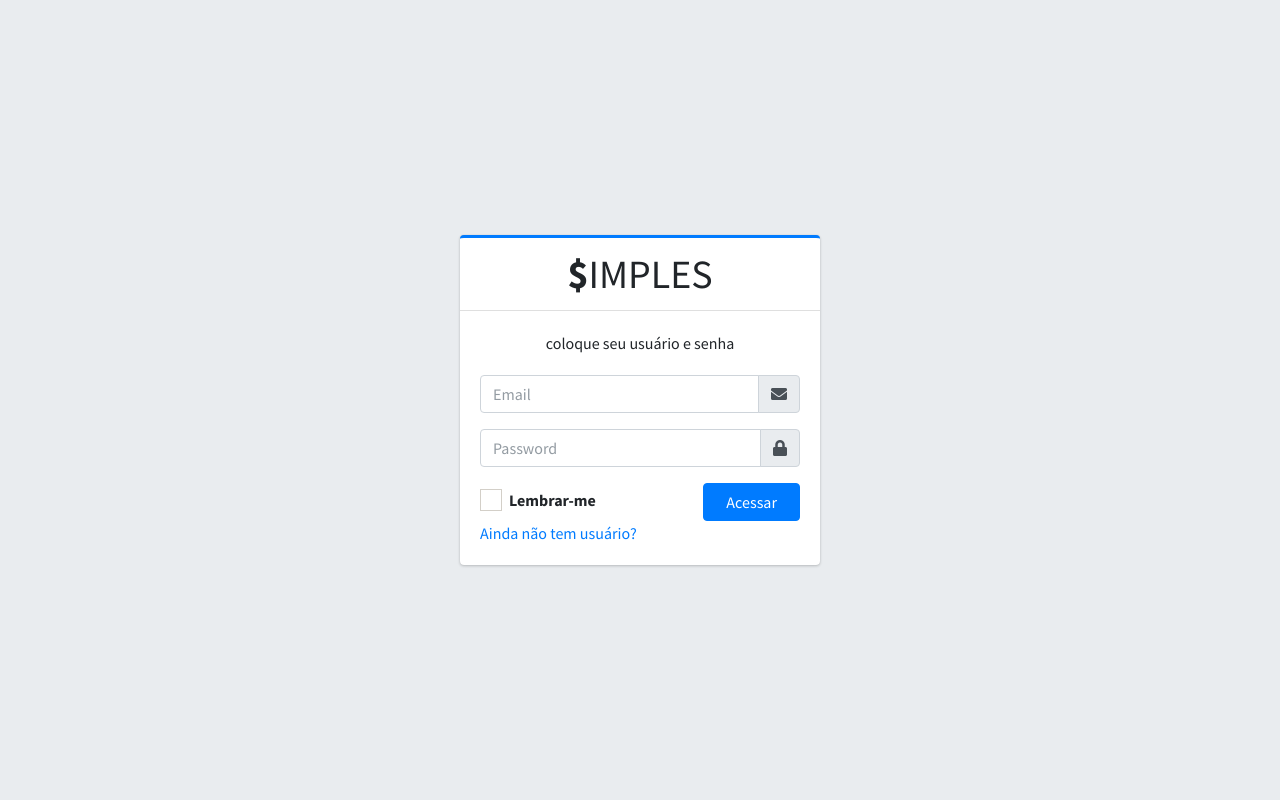
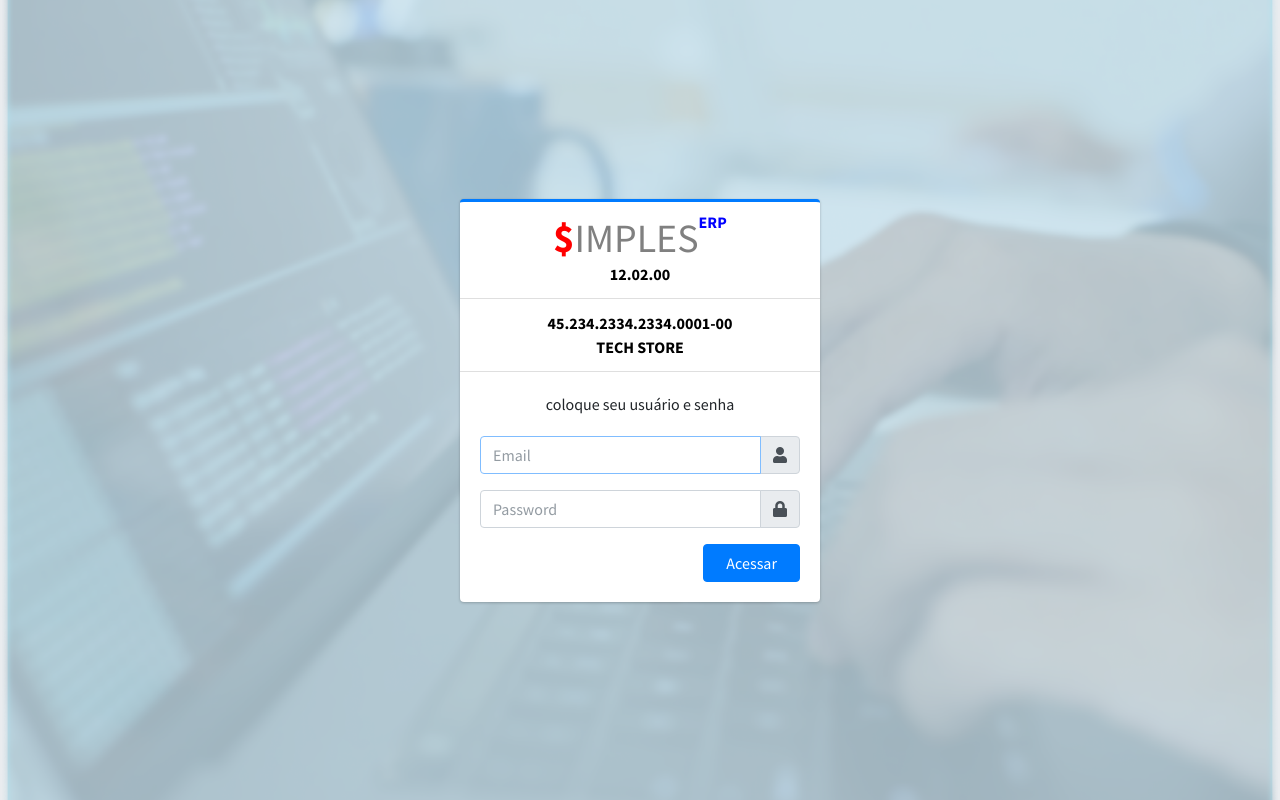
Before and after one commit to uchoamaster/mvc-projeto, a PHP site: page /login in a window 1280 px wide. Run offline with PHP 8.4, Linux system fonts and the light colour scheme; some libraries are stand-ins or nearby versions.

Commit message:
aplicando login estilos novos

```diff
--- a/public/dist/css/estilo.css
+++ b/public/dist/css/estilo.css
@@ -129,3 +129,39 @@ h3.m-0 {
     padding: 10px;
     margin-bottom: 10px;
 }
+
+sup {
+    top: -1.5em !important;
+}
+
+.card-header:hover {
+    color: #000 !important;
+}
+
+.card-header a {
+    color: #000;
+}
+
+.login-page,
+.register-page {
+    -ms-flex-align: center;
+    align-items: center;
+    display: -ms-flexbox;
+    display: flex;
+    -ms-flex-direction: column;
+    flex-direction: column;
+    height: 100vh;
+    -ms-flex-pack: center;
+    justify-content: center;
+    background-image: url(http://localhost/mvc/public/dist/img/2-min.jpg);
+    background-position: center;
+    /* Center the image */
+    background-repeat: no-repeat;
+    /* Do not repeat the image */
+    background-size: cover;
+    /* Resize the background image to cover the entire container */
+}
+
+.login-page img {
+    filter: blur(20px);
+}
--- a/src/views/pages/login.php
+++ b/src/views/pages/login.php
@@ -4,7 +4,12 @@
   <!-- /.login-logo -->
   <div class="card card-outline card-primary">
     <div class="card-header text-center">
-      <a  class="h1"><b>$</b>IMPLES</a>
+      <a  class="h1"><b style="color:red;">$</b><span style="color: gray">IMPLES</span><sup style="color: blue; font-size:1rem; font-weight: bold; margin-top:-40px;">ERP</sup></a><br>
+      <a  class="h6"><b>12.02.00</b></a><br>
+    </div>
+    <div class="card-header text-center">
+    <a  class="h6"><b>45.234.2334.2334.0001-00</b></a><br>
+      <a  class="h6"><b>TECH STORE</b></a>
     </div>
     <div class="card-body">
       <p class="login-box-msg">coloque seu usuário e senha</p>
@@ -15,10 +20,10 @@
 
       <form action="<?=$base;?>/login" method="post">
         <div class="input-group mb-3">
-          <input type="email" name="email" class="form-control" placeholder="Email">
+          <input type="email" name="email" class="form-control" placeholder="Email" autofocus>
           <div class="input-group-append">
             <div class="input-group-text">
-              <span class="fas fa-envelope"></span>
+              <span class="fas fa-user"></span>
             </div>
           </div>
         </div>
@@ -32,12 +37,7 @@
         </div>
         <div class="row">
           <div class="col-8">
-            <div class="icheck-primary">
-              <input type="checkbox" id="remember">
-              <label for="remember">
-                Lembrar-me
-              </label>
-            </div>
+
           </div>
           <!-- /.col -->
           <div class="col-4">
@@ -47,8 +47,7 @@
           <!-- /.col -->
         </div>
       </form>
-      <a href="<?=$base;?>/signup" class="text-center">Ainda não tem usuário?
-      </a>
+
     </div>
     <!-- /.card-body -->
   </div>
```
Also changed, not shown: public/dist/img/1-min.jpg (added), public/dist/img/2-min.jpg (added), 2 other files.
